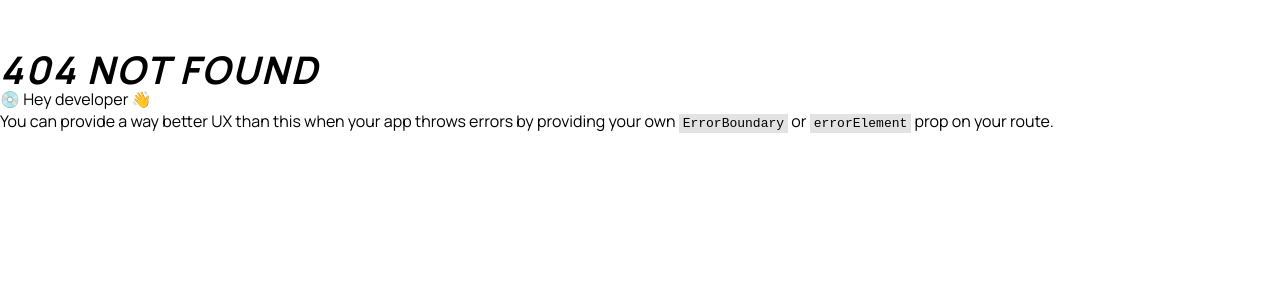
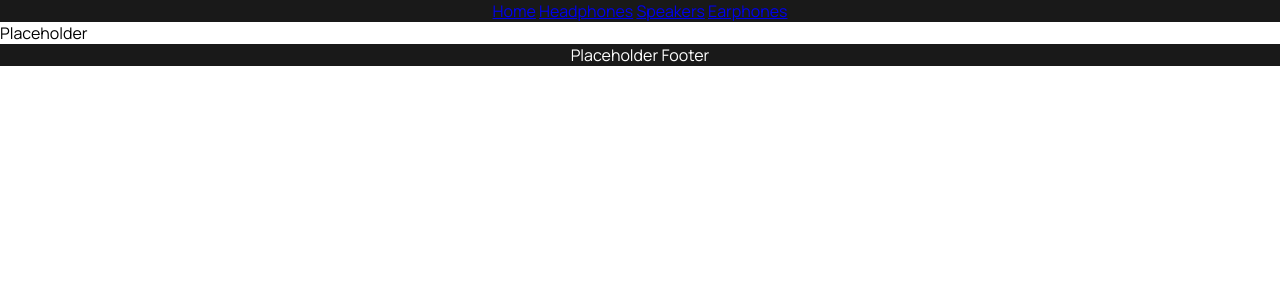
Before and after one commit to digitalents-academy/e-commerce-audiophile, a React (Vite) app: page /headphones/xx99-mark-two-headphones in a window 1280 px wide. Before the commit this address had no page. Shown: the top 300 px of the page. Built offline with nearby package versions, Linux system fonts and the light colour scheme.

Commit message:
create file for each product, update routing on main.jsx

```diff
--- /dev/null
+++ b/src/pages/earphones/YX1Wireless.jsx
@@ -0,0 +1,5 @@
+const YX1Wireless = () => {
+  return <div>Placeholder</div>
+}
+
+export default YX1Wireless
--- /dev/null
+++ b/src/pages/headphones/XX59.jsx
@@ -0,0 +1,5 @@
+const XX59Phone = () => {
+  return <div>Placeholder</div>
+}
+
+export default XX59Phone
--- /dev/null
+++ b/src/pages/headphones/XX99Mark1.jsx
@@ -0,0 +1,5 @@
+const XX99Mark1 = () => {
+  return <div>Placeholder</div>
+}
+
+export default XX99Mark1
--- /dev/null
+++ b/src/pages/headphones/XX99Mark2.jsx
@@ -0,0 +1,5 @@
+const XX99Mark2 = () => {
+  return <div>Placeholder</div>
+}
+
+export default XX99Mark2
--- /dev/null
+++ b/src/pages/speakers/ZX7Speakers.jsx
@@ -0,0 +1,5 @@
+const ZX7Speakers = () => {
+  return <div>Placeholder</div>
+}
+
+export default ZX7Speakers
--- /dev/null
+++ b/src/pages/speakers/ZX9Speakers.jsx
@@ -0,0 +1,5 @@
+const ZX9Speakers = () => {
+  return <div>Placeholder</div>
+}
+
+export default ZX9Speakers
```
Also changed, not shown: src/main.jsx (+37 -2 lines).
